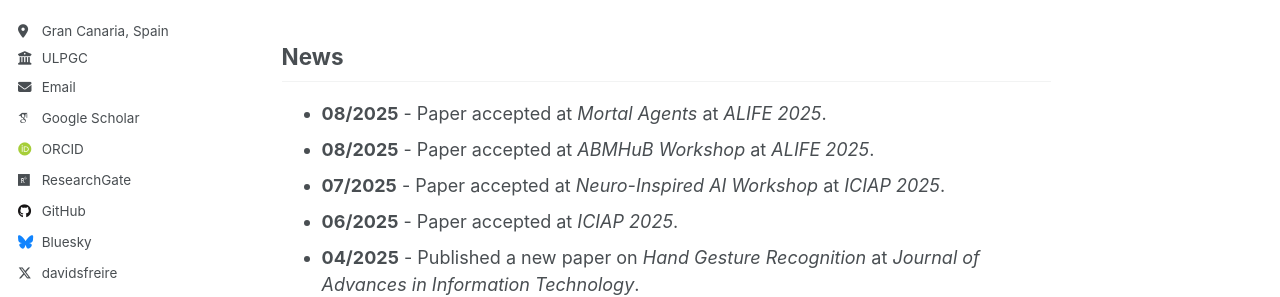
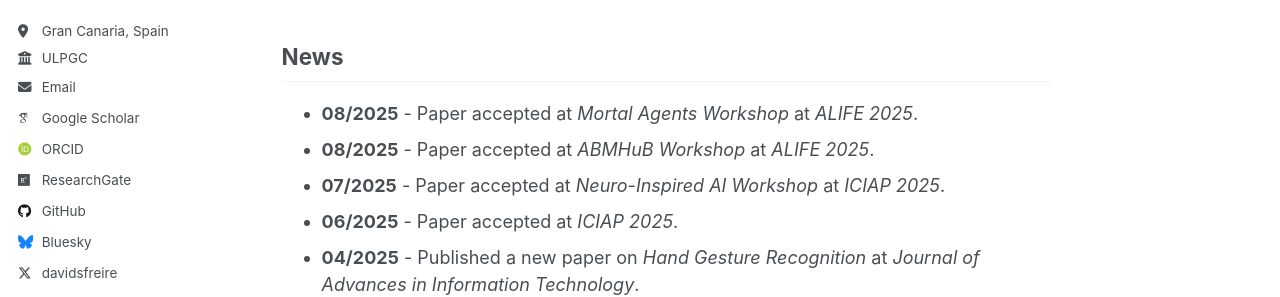
Before and after one commit to davidfreire/davidfreire.github.io, a Jekyll site: the page built from _pages/about.md, in a window 1280 px wide and 972 px high. Shown: the part 412-709 px from the top of the window. Built offline with Jekyll 4.4.1, drawn with Linux system fonts in a browser that asks for light colours; some web fonts are replaced.

Commit message:
Update workshop name in news section

```diff
--- a/_pages/about.md
+++ b/_pages/about.md
@@ -18,7 +18,7 @@ My research focuses on advancing technology that enhances sports performance thr
 
 ---
 ## News
-- **08/2025** - Paper accepted at *Mortal Agents* at *ALIFE 2025*.
+- **08/2025** - Paper accepted at *Mortal Agents Workshop* at *ALIFE 2025*.
 - **08/2025** - Paper accepted at *ABMHuB Workshop* at *ALIFE 2025*.
 - **07/2025** - Paper accepted at *Neuro-Inspired AI Workshop* at *ICIAP 2025*.
 - **06/2025** - Paper accepted at *ICIAP 2025*.
```
